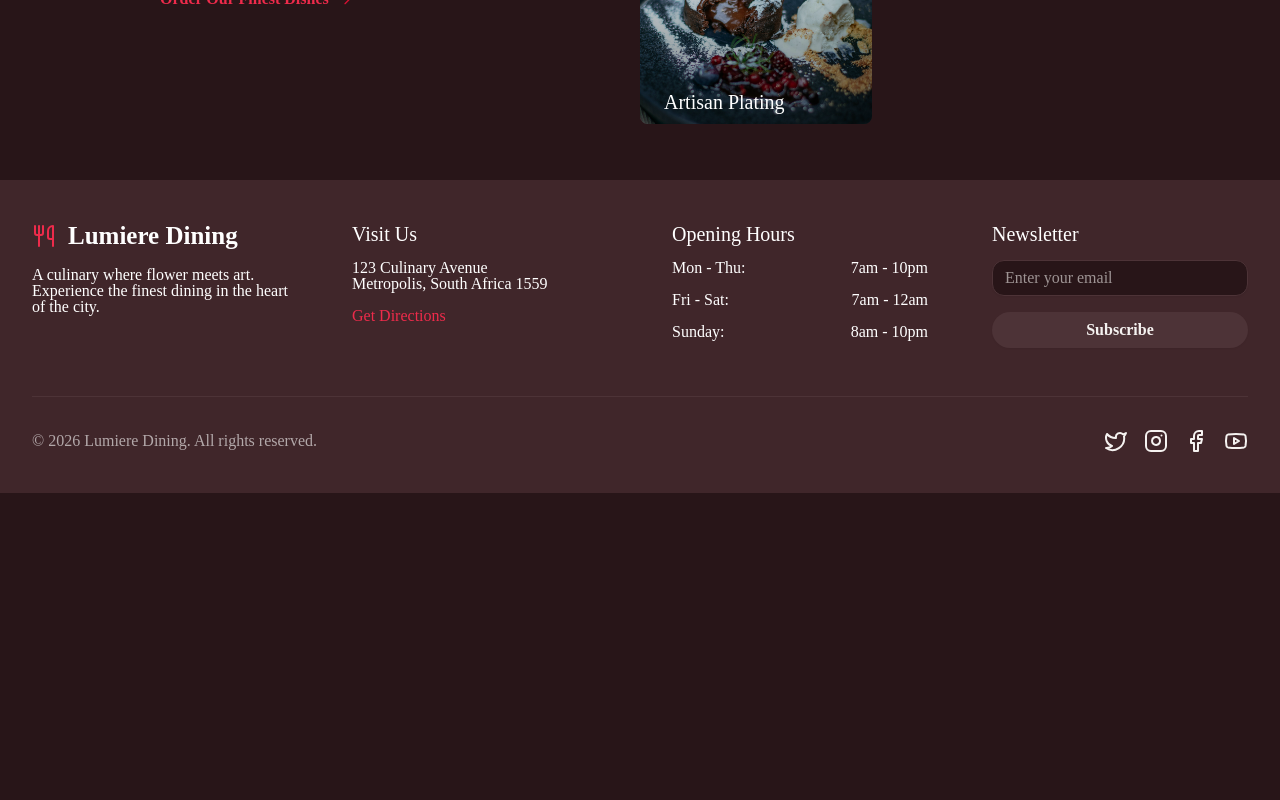
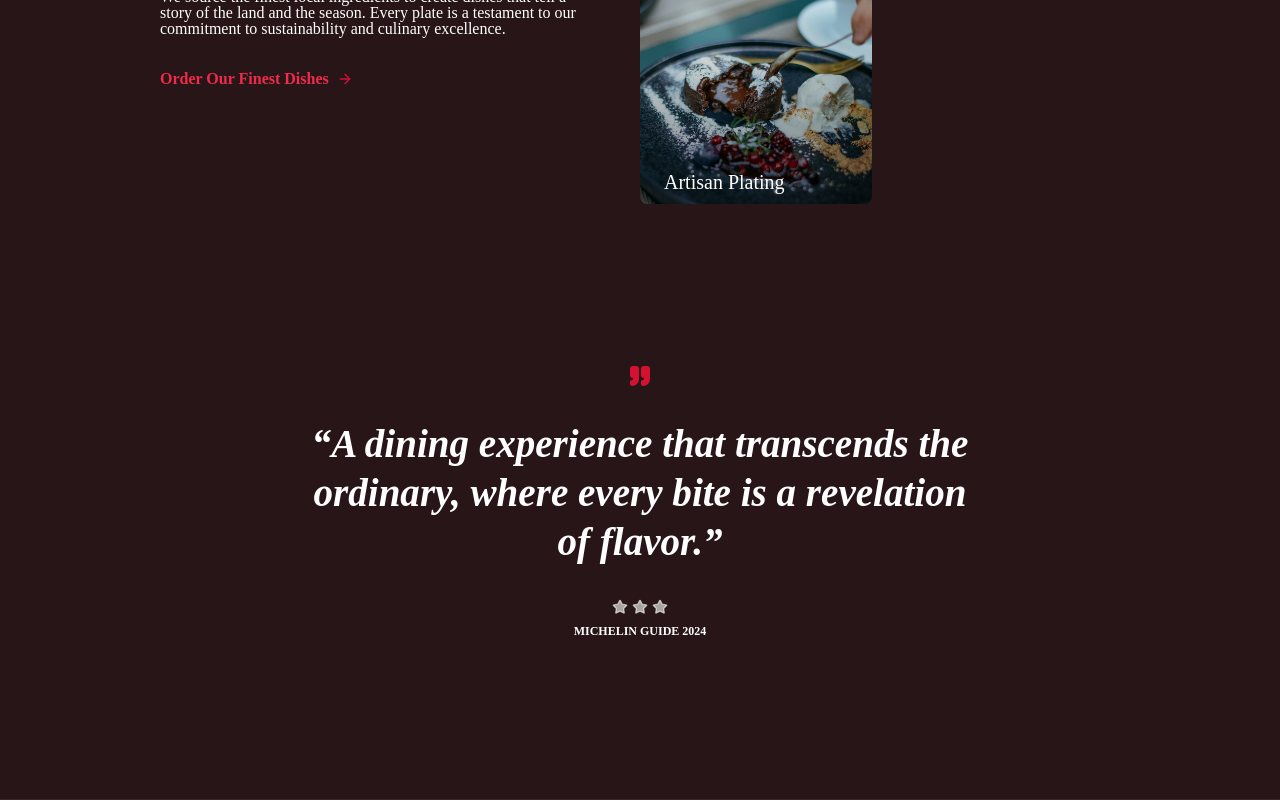
Before and after one commit to techiemokhele/lumiere_dining, a Next.js app: page / in a window 1280 px wide. Shown: the part 1252-2052 px from the top of the page. Before the commit the page ends 1745 px from the top, so only its background shows below. Built offline with nearby package versions, Linux system fonts and the light colour scheme; a web font is replaced by a local one.

Commit message:
feat(main-landing): added testimonial section

```diff
--- a/src/app/page.tsx
+++ b/src/app/page.tsx
@@ -1,7 +1,7 @@
 "use client";
 
 import Image from "next/image";
-import { ArrowRight } from "lucide-react";
+import { ArrowRight, Quote, Star } from "lucide-react";
 import { PaddingContainer } from "@/components/structure/PaddingContainer";
 import { PageContainer } from "@/components/structure/PageContainer";
 import { Button } from "@/components/ui/button";
@@ -12,7 +12,7 @@ export default function LandingPage() {
     <PageContainer
       showNavigation={true}
       showFooter={true}
-      className="flex-col gap-14 lg:mt-0 -mt-14"
+      className="flex-col lg:gap-24 gap-16 lg:mt-0 -mt-14"
     >
       <section
         className="flex flex-col h-[100vh] w-full items-center justify-center bg-cover bg-center gap-8 lg:px-0 px-6 lg:-mt-[52px] -mt-12"
@@ -98,6 +98,32 @@ export default function LandingPage() {
           </div>
         </section>
       </PaddingContainer>
+
+      <PaddingContainer size="large">
+        <section className="flex flex-col w-full justify-center items-center gap-8 py-16">
+          <Quote size={24} className="fill-crimson-600 stroke-crimson-600" />
+
+          <p className="!font-semibold lg:text-4xl text-3xl text-white italic text-center w-full lg:max-w-2xl">
+            &ldquo;A dining experience that transcends the ordinary, where every
+            bite is a revelation of flavor.&rdquo;
+          </p>
+
+          <div className="flex flex-col gap-2 items-center justify-center">
+            <div className="flex gap-1">
+              {[...Array(3)].map((_, i) => (
+                <Star
+                  key={i}
+                  size={16}
+                  className="fill-white-60 stroke-white-60"
+                />
+              ))}
+            </div>
+            <p className="!font-bold text-xs text-white uppercase">
+              Michelin Guide 2024
+            </p>
+          </div>
+        </section>
+      </PaddingContainer>
     </PageContainer>
   );
 }
```
